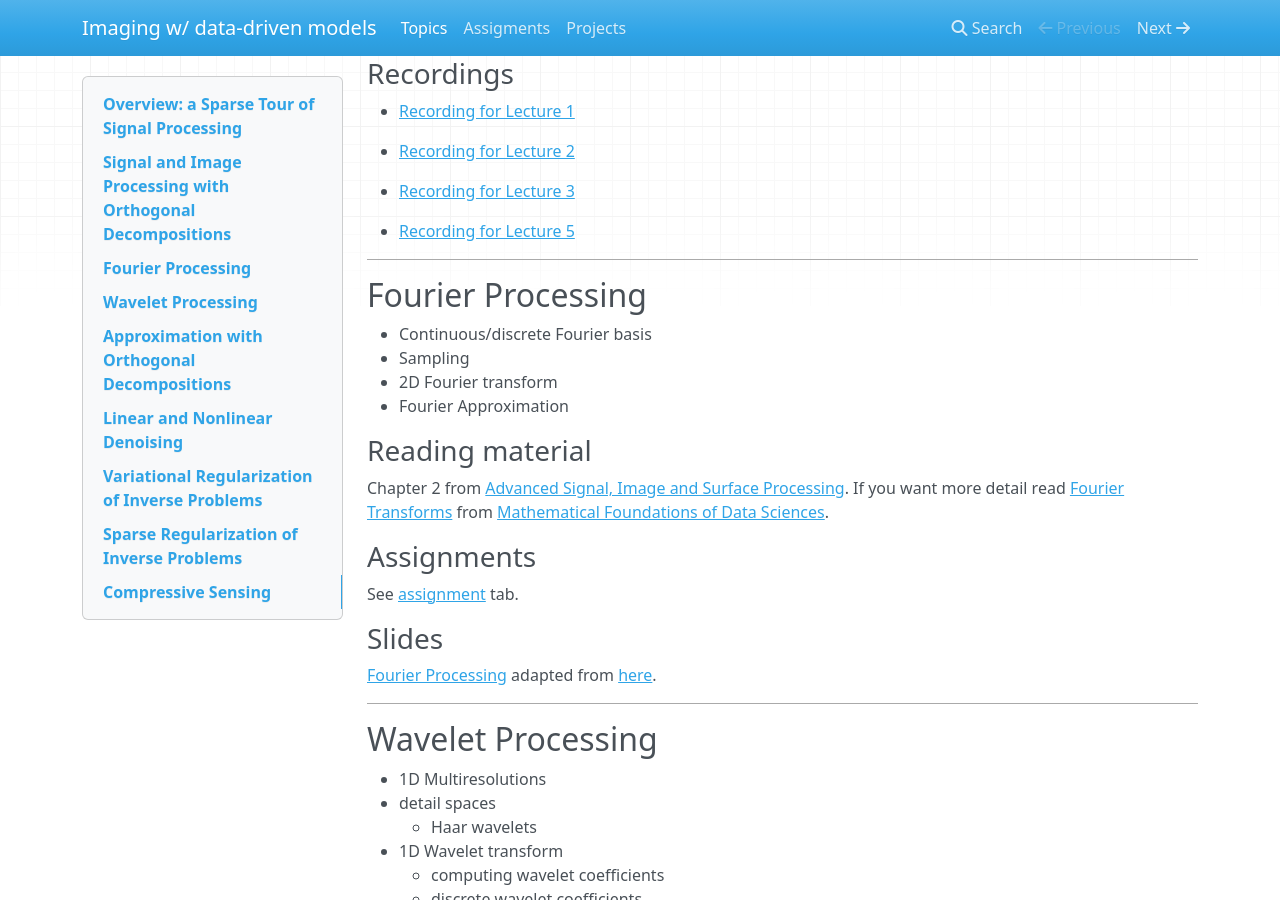
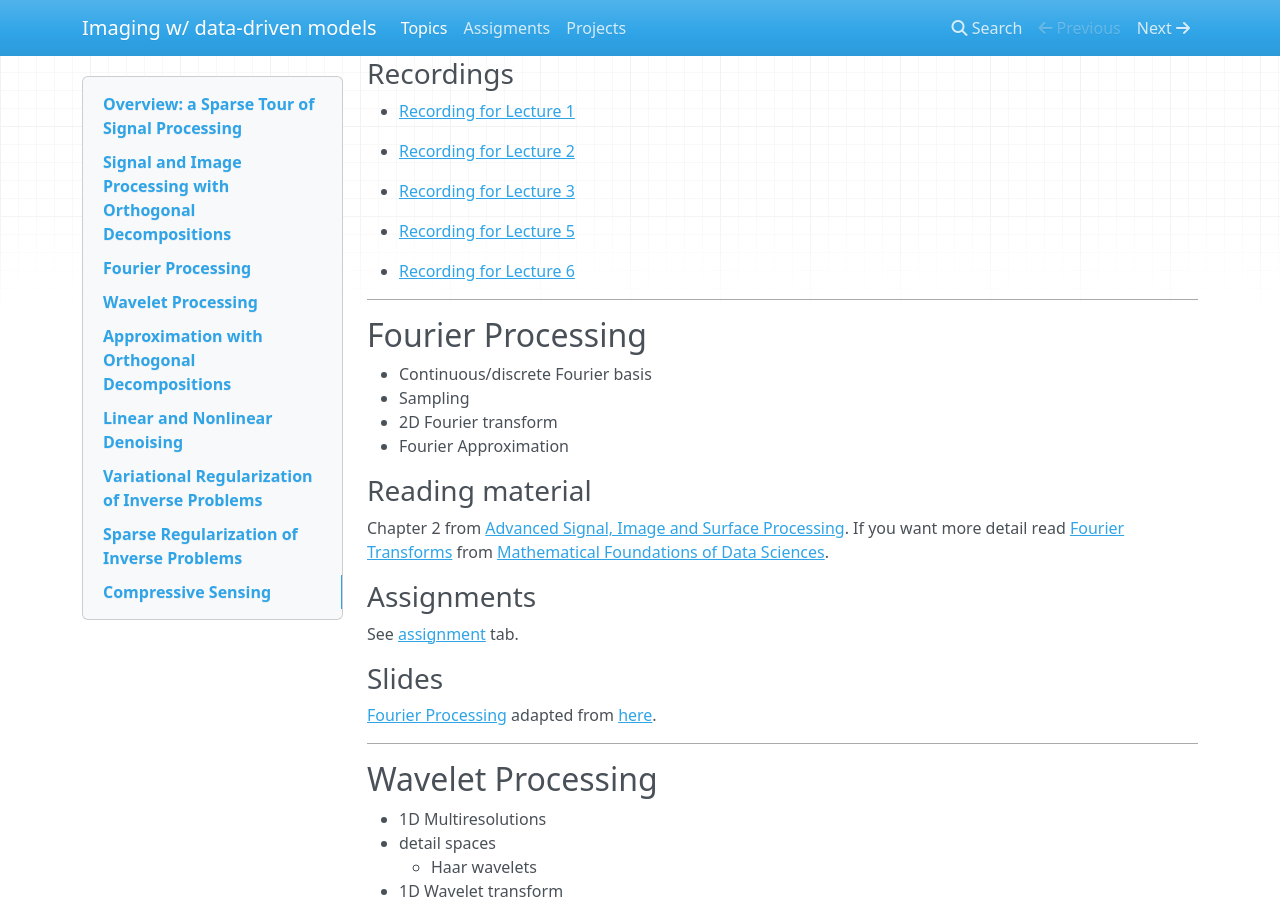
Before and after one commit to flexie/CSE-8803, an MkDocs documentation site: the page built from docs/outline.md, in a window 1280 px wide and 900 px high, scrolled down 714 px. Built offline with MkDocs 1.6.1, drawn with Linux system fonts in a browser that asks for light colours; nearby versions of some CDN libraries; old or Windows-style settings are respelled for this version of MkDocs.

Commit message:
Addred recording lecture 6

```diff
--- a/docs/outline.md
+++ b/docs/outline.md
@@ -40,6 +40,8 @@
 - [Recording for Lecture 3](https://gtvault.sharepoint.com/:v:/r/sites/Imagingwdata-drivenmodelsCSE8803/Shared%20Documents/General/Recordings/Meeting%20in%20_General_-20220118_135748-Meeting%20Recording.mp4?csf=1&web=1&e=UydDQV)
 
 - [Recording for Lecture 5](https://gtvault.sharepoint.com/:v:/r/sites/Imagingwdata-drivenmodelsCSE8803/Shared%20Documents/General/Recordings/Meeting%20in%20_General_-20220125_135818-Meeting%20Recording.mp4?csf=1&web=1&e=Ce6ANU)
+
+- [Recording for Lecture 6](https://gtvault.sharepoint.com/:v:/r/sites/Imagingwdata-drivenmodelsCSE8803/Shared%20Documents/General/Recordings/Meeting%20in%20_General_-20220127_135912-Meeting%20Recording.mp4?csf=1&web=1&e=aqTBsJ)
 
 ***
 
```
